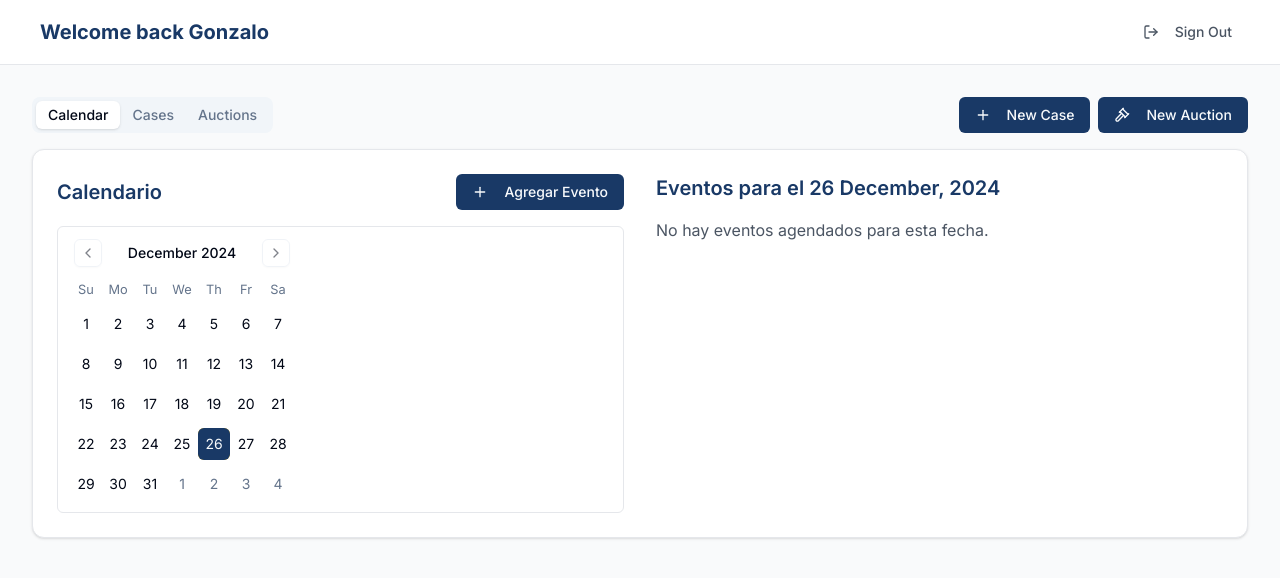
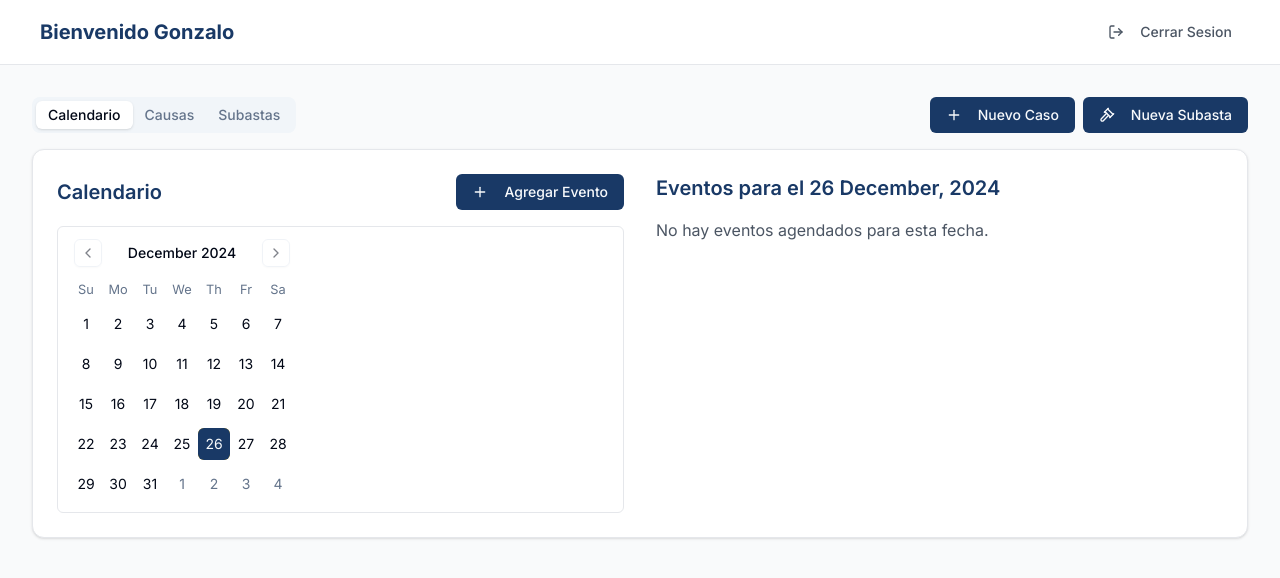
Before and after one commit to gonferreyra/auctioneers-website, a Next.js app in the folder client/: page /dashboard in a window 1280 px wide. Shown: the top 578 px of the page. Built offline with nearby package versions, Linux system fonts and the light colour scheme.

Commit message:
change lenguage on dashboard page and header component

```diff
--- a/client/src/app/dashboard/page.tsx
+++ b/client/src/app/dashboard/page.tsx
@@ -29,19 +29,19 @@ export default function DashboardPage() {
               onValueChange={setActiveTab}
             >
               <TabsList>
-                <TabsTrigger value="calendar">Calendar</TabsTrigger>
-                <TabsTrigger value="cases">Cases</TabsTrigger>
-                <TabsTrigger value="auctions">Auctions</TabsTrigger>
+                <TabsTrigger value="calendar">Calendario</TabsTrigger>
+                <TabsTrigger value="cases">Causas</TabsTrigger>
+                <TabsTrigger value="auctions">Subastas</TabsTrigger>
               </TabsList>
             </Tabs>
             <div className="flex gap-2">
               <Button onClick={() => router.push('/dashboard/cases/new')}>
                 <Plus className="mr-2 h-4 w-4" />
-                New Case
+                Nuevo Caso
               </Button>
               <Button onClick={() => router.push('/dashboard/auctions/new')}>
                 <Gavel className="mr-2 h-4 w-4" />
-                New Auction
+                Nueva Subasta
               </Button>
             </div>
           </div>
--- a/client/src/components/dashboard/dashboard-header.tsx
+++ b/client/src/components/dashboard/dashboard-header.tsx
@@ -14,7 +14,7 @@ export default function DashboardHeader() {
           <div className="flex items-center">
             {/* <Gavel className="h-8 w-8 text-primary" /> */}
             <span className="ml-2 text-xl font-bold text-primary">
-              Welcome back Gonzalo
+              Bienvenido Gonzalo
             </span>
           </div>
 
@@ -24,7 +24,7 @@ export default function DashboardHeader() {
             className="text-gray-600 hover:text-gray-900"
           >
             <LogOut className="mr-2 h-5 w-5" />
-            Sign Out
+            Cerrar Sesion
           </Button>
         </div>
       </div>
```
